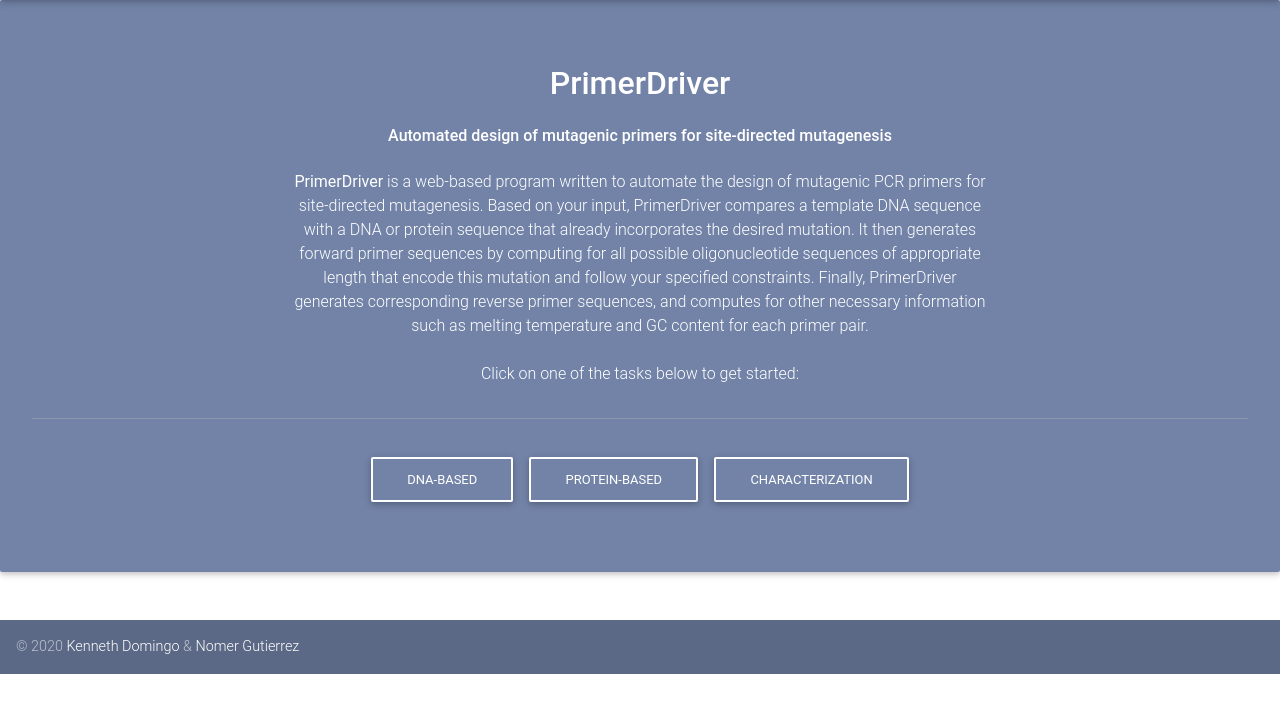
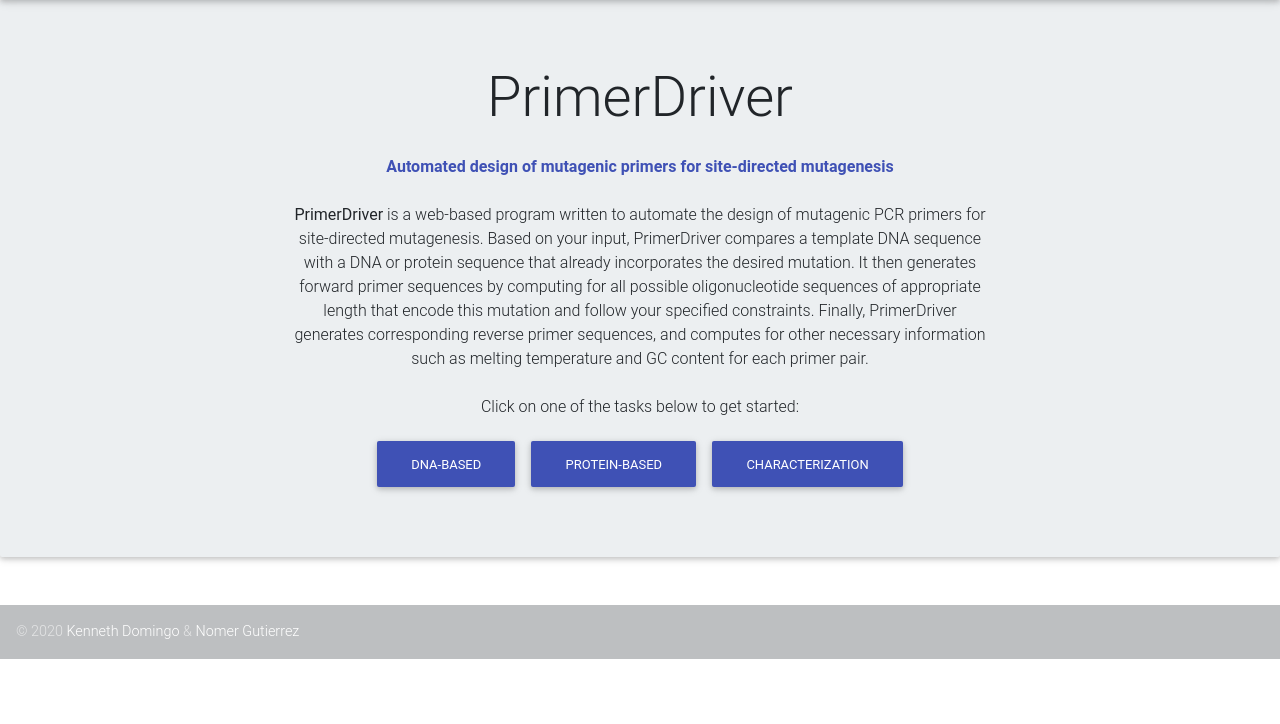
Before and after one commit to kvdomingo/primerdriver, a Django app: page / in a window 1280 px wide. Shown: the part 76-800 px from the top of the page. Run offline with Django 3.2, Linux system fonts and the light colour scheme; parts of the project's set-up code (start-up, migrations or seed data) failed here and were passed over; some libraries are stand-ins or nearby versions.

Commit message:
updated color scheme

```diff
--- a/sdm/jinja2/sdm/index.html.j2
+++ b/sdm/jinja2/sdm/index.html.j2
@@ -5,9 +5,9 @@
 {% endblock %}
 
 {% block body %}
-    <div class="jumbotron text-center mdb-color lighten-2 white-text mb-5">
-        <h2 class="card-title h2">PrimerDriver</h2>
-        <p class="my-4 h6">Automated design of mutagenic primers for site-directed mutagenesis</p>
+    <div class="jumbotron text-center blue-grey lighten-5 mb-5">
+        <h2 class="card-title display-4">PrimerDriver</h2>
+        <p class="indigo-text my-4 font-weight-bold">Automated design of mutagenic primers for site-directed mutagenesis</p>
         <div class="row d-flex justify-content-center">
             <div class="col-xl-7 pb-2">
                 <p class="card-text">
@@ -17,11 +17,10 @@
                 </p>
             </div>
         </div>
-        <hr class="my-4 rgba-white-light" />
         <div class="pt-2">
-            <button type="button" class="btn btn-outline-white">DNA-based</button>
-            <button type="button" class="btn btn-outline-white">Protein-based</button>
-            <button type="button" class="btn btn-outline-white">Characterization</button>
+            <button type="button" class="btn btn-indigo btn-rounded">DNA-based</button>
+            <button type="button" class="btn btn-indigo btn-rounded">Protein-based</button>
+            <button type="button" class="btn btn-indigo btn-rounded">Characterization</button>
         </div>
     </div>
 {% endblock %}
--- a/sdm/jinja2/sdm/layout.html.j2
+++ b/sdm/jinja2/sdm/layout.html.j2
@@ -56,7 +56,7 @@
 
     {% block body %}{% endblock %}
 
-    <footer class="page-footer font-small mdb-color lighten-2">
+    <footer class="page-footer font-small blue-grey lighten-5">
         <div class="footer-copyright py-3 px-3">
             &copy; {{ now.year }} <a href="mailto:kvdomingo@up.edu.ph">Kenneth Domingo</a> &amp; <a href="mailto:ngutierrez@evc.pshs.edu.ph">Nomer Gutierrez</a>
         </div>
```
